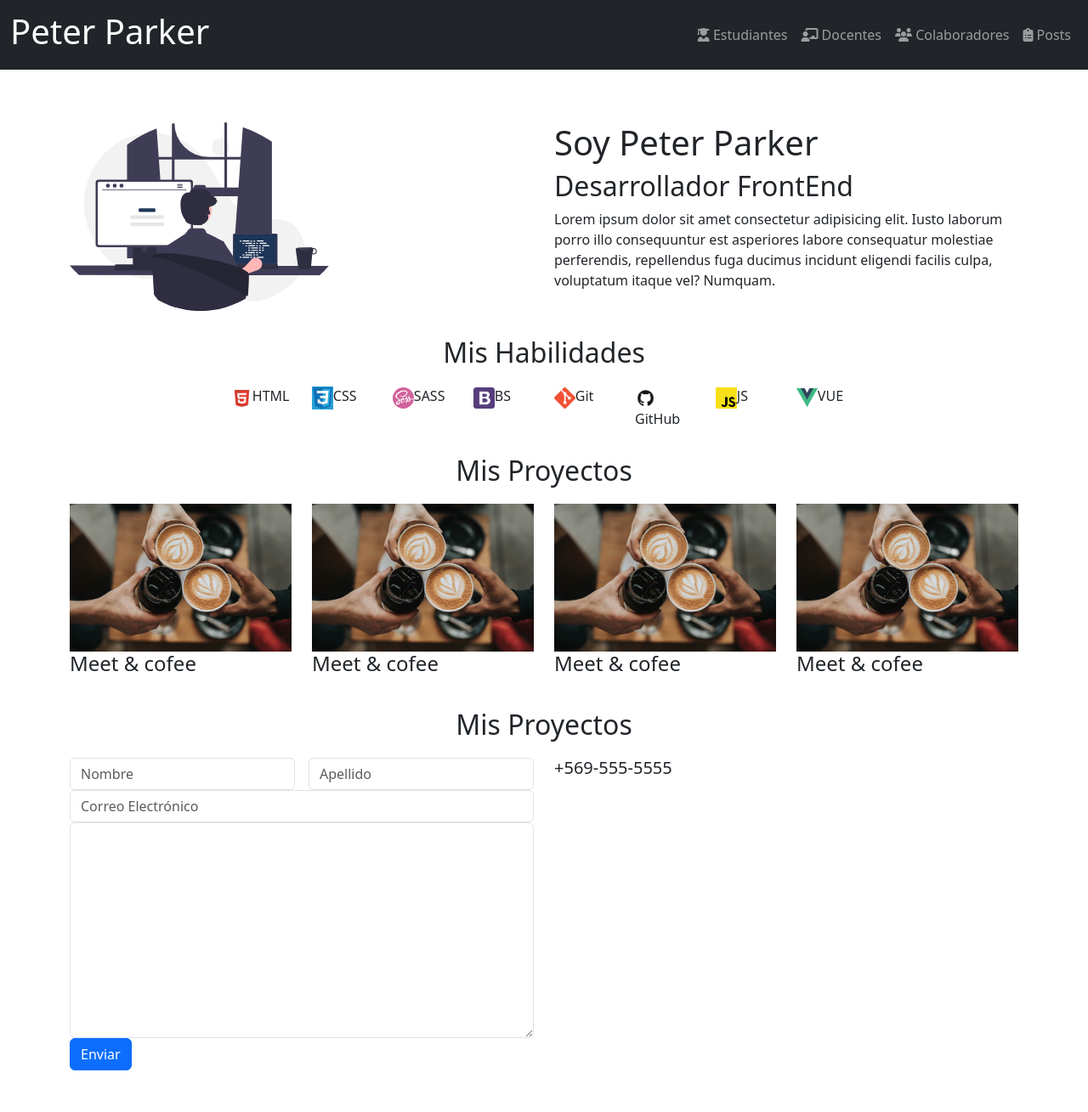
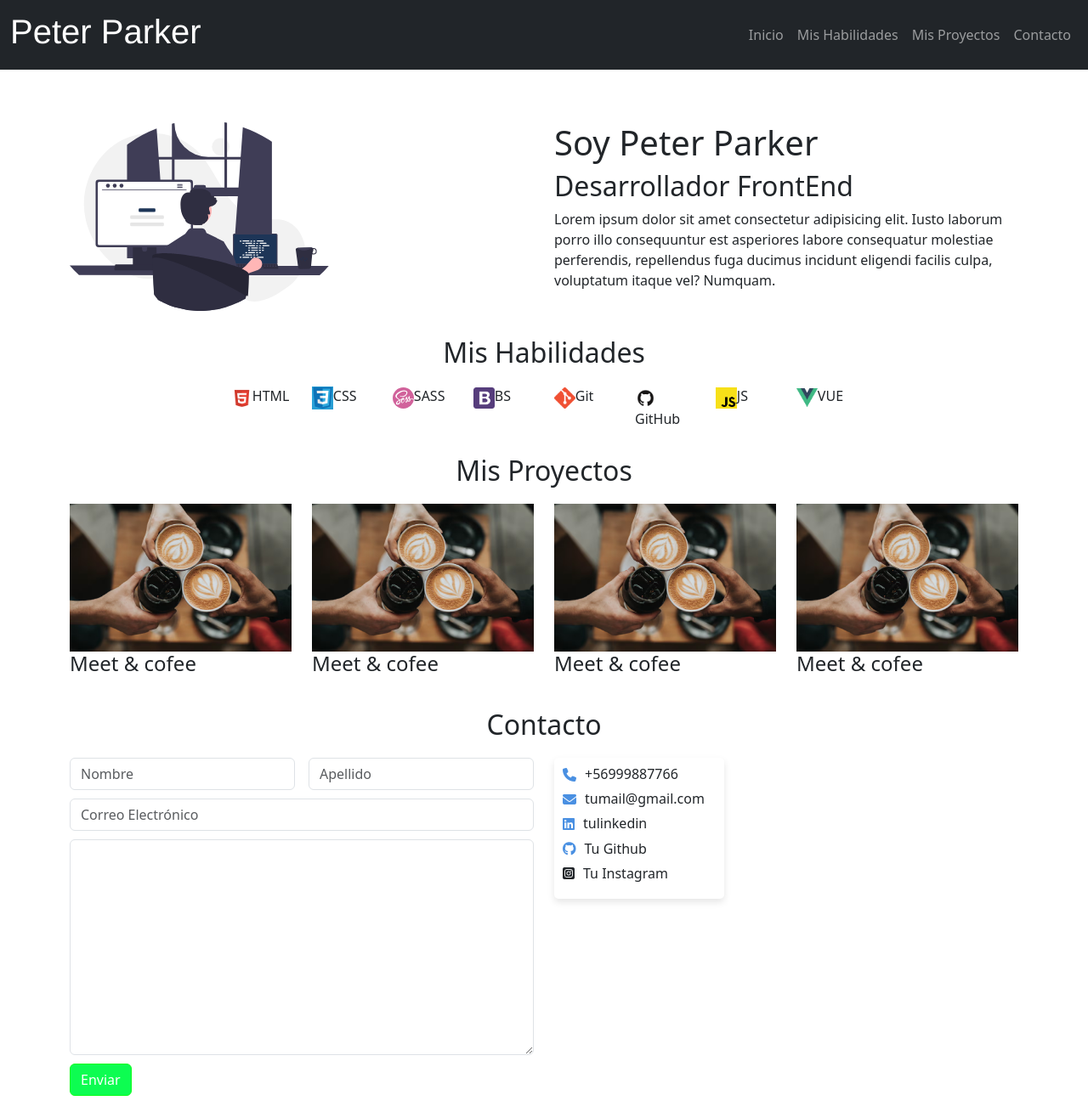
Before and after one commit to margandona/desafio_bootstrap, a website: page desafio-evaluado.html in a window 1280 px wide. Shown: the whole page at 85% size. Drawn offline with nearby package versions, Linux system fonts and the light colour scheme.

Commit message:
cambio color boton verde en main.vss

```diff
--- a/desafio-evaluado.html
+++ b/desafio-evaluado.html
@@ -15,6 +15,25 @@
         .navbar-dark .navbar-nav .nav-link:hover {
             color: rgba(255,255,255,.75);
         }
+        .article {
+            width: 200px;  /* Ajusta el ancho según tus necesidades */
+            background: #FFFFFF;  /* Fondo blanco para el artículo */
+            padding: 10px;  /* Espaciado interior */
+            box-shadow: 0 4px 8px rgba(0,0,0,0.1);  /* Sombra ligera para destacar el artículo */
+            border-radius: 5px;  /* Bordes redondeados */
+        }
+        .contact-item {
+            display: flex;
+            align-items: center;
+            margin-bottom: 10px;  /* Espacio entre elementos */
+        }
+        .contact-item h5 {
+            margin: 0 0 0 10px;  /* Espacio entre el ícono y el texto */
+            font-size: 16px;  /* Tamaño de fuente ajustado */
+        }
+        .fa-phone, .fa-envelope, .fa-linkedin, .fa-github, .fa-instagram {
+            color: #4A90E2;  /* Color del ícono */
+        }
     </style>
     <!--fin Font Awesome-->
     <title>Ejercicio 4</title>
@@ -24,23 +43,23 @@
 <body>
     <nav class="navbar navbar-expand-md fixed-top navbar-dark bg-dark">
         <div class="container-fluid">
-            <a class="navbar-brand" href="#"><h1>Peter Parker</h1></a>
+            <a class="navbar-brand" href="#"><h1 style="font-family: 'Franklin Gothic Medium', 'Arial Narrow', Arial, sans-serif;">Peter Parker</h1></a>
             <button class="navbar-toggler" type="button" data-bs-toggle="collapse" data-bs-target="#navmenu">
                 <i class="fa-solid fa-bars text-white"></i>
             </button>
             <div id="navmenu" class="collapse navbar-collapse">
                 <ul class="navbar-nav ms-auto">
-                    <li class="nav-item"> <a href="#estudiantes" class="nav-link"><i class="fa-solid fa-user-graduate"></i> Estudiantes</a> </li>
-                    <li class="nav-item"> <a href="#docentes" class="nav-link"><i class="fa-solid fa-chalkboard-teacher"></i> Docentes</a> </li>
-                    <li class="nav-item"> <a href="#colaboradores" class="nav-link"><i class="fa-solid fa-users"></i> Colaboradores</a> </li>
-                    <li class="nav-item"> <a href="#posts" class="nav-link"><i class="fa-solid fa-clipboard-list"></i> Posts</a> </li>
+                    <li class="nav-item"> <a href="#inicio" class="nav-link"> Inicio</a> </li>
+                    <li class="nav-item"> <a href="#habilidades" class="nav-link"> Mis Habilidades</a> </li>
+                    <li class="nav-item"> <a href="#proyectos" class="nav-link">Mis Proyectos</a> </li>
+                    <li class="nav-item"> <a href="#contacto" class="nav-link">Contacto</a> </li>
                 </ul>
             </div>
         </div>
     </nav>
 
   <br><br><br><br><br><br>
-    <section class="container">
+    <section class="container" id="">
         <div class="row">
             <article class="col-md-6">
                 <img src="assets/img/developer.svg" alt="" style="height: 222px;">
@@ -59,8 +78,8 @@
         </div>
     </section>
 
-
-   <section class="container" style="margin-top: 30px;">
+    <!--seccion habilidades-->
+   <section class="container" style="margin-top: 30px;" id="habilidades">
     <h2 class="text-center">Mis Habilidades</h2>
     <div class="row" style="margin-top: 20px; margin-bottom: 20px;">
         <article class="col-lg-2 "></article>
@@ -103,12 +122,12 @@
    </section>
 
    <section class="container" style="margin-top: 30px;">
-    <h2 class="text-center">Mis Proyectos</h2>
+    <h2 class="text-center">Contacto </h2>
     <div class="row" style="margin-top: 20px; margin-bottom: 20px;">
 
         <article class="col-md-6 col-12" >
             <form action="submit" class="form-group">
-                <div class="row g-3 align-items-center">
+                <div class="row g-3 align-items-center" style="margin-bottom: 10px;">
 
                     <div class="col-6">
                       <input type="text"  class="form-control" placeholder="Nombre">
@@ -120,18 +139,38 @@
 
                   </div>
                   <div class="col-12">
-                    <input type="email" class="form-control" placeholder="Correo Electrónico">
+                    <input type="email" class="form-control" placeholder="Correo Electrónico" style="margin-bottom: 10px;">
                   </div>
                   <div class="col-12">
-                    <textarea name="" id="" cols="30" rows="10" class="form-control"></textarea>
+                    <textarea name="" id="" cols="30" rows="10" class="form-control" style="margin-bottom: 10px;"></textarea>
                   </div>
                   <button type="submit" class="btn btn-primary mb-3">Enviar</button>
             </form>
         </article>
         <article class="col-md-6 col-12">
-            <H5>+569-555-5555</H5>
-            <H5></H5>
-        </article>
+            <article class="article">
+                <div class="contact-item">
+                    <i class="fa-solid fa-phone"></i>
+                    <h5>+56999887766</h5>
+                </div>
+                <div class="contact-item">
+                    <i class="fa-solid fa-envelope"></i>
+                    <h5>tumail@gmail.com</h5>
+                </div>
+                <div class="contact-item">
+                    <i class="fa-brands fa-linkedin"></i>
+                    <h5>tulinkedin</h5>
+                </div>
+                <div class="contact-item">
+                    <i class="fa-brands fa-github"></i>
+                    <h5>Tu Github</h5>
+                </div>
+                <div class="contact-item">
+                    <i class="fa-brands fa-square-instagram"></i>
+                    <h5>Tu Instagram</h5>
+                </div>
+            </article>
+
 
 
 
```
Also changed, not shown: assets/css/main.css.
